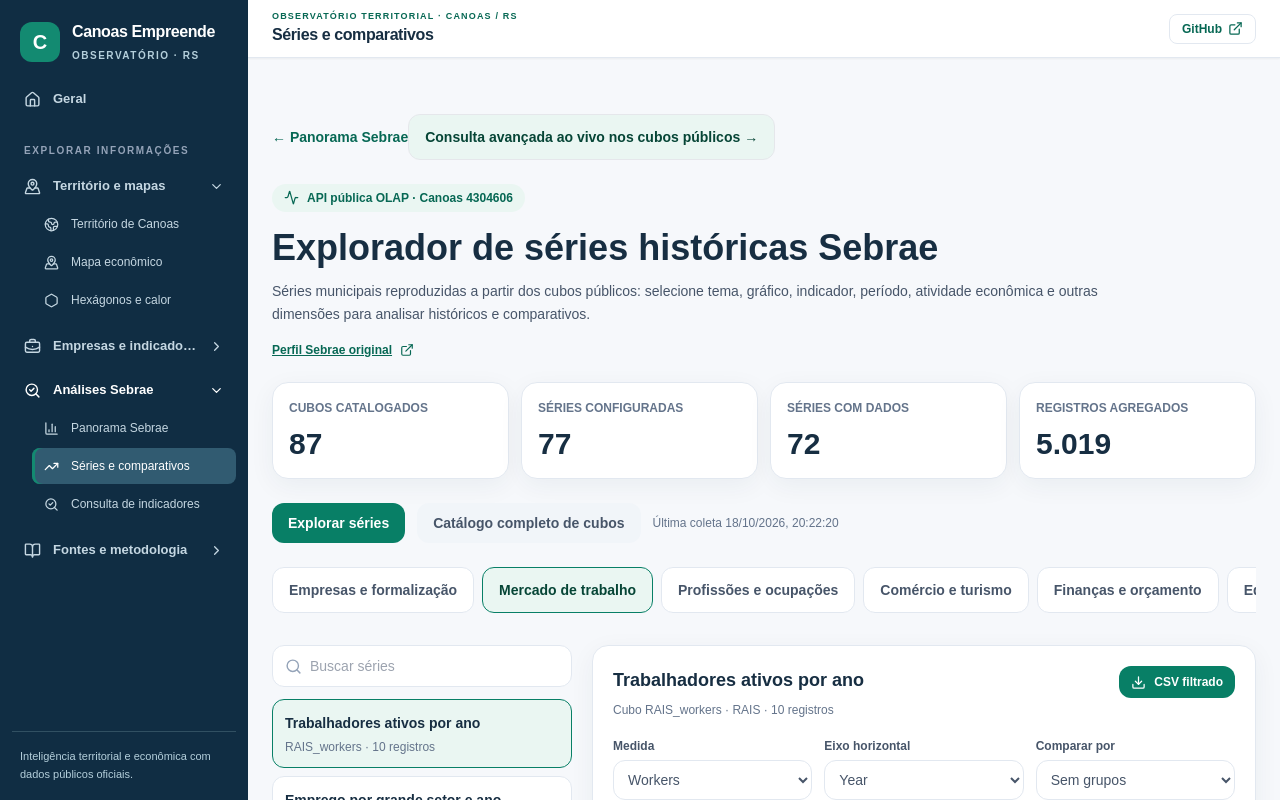
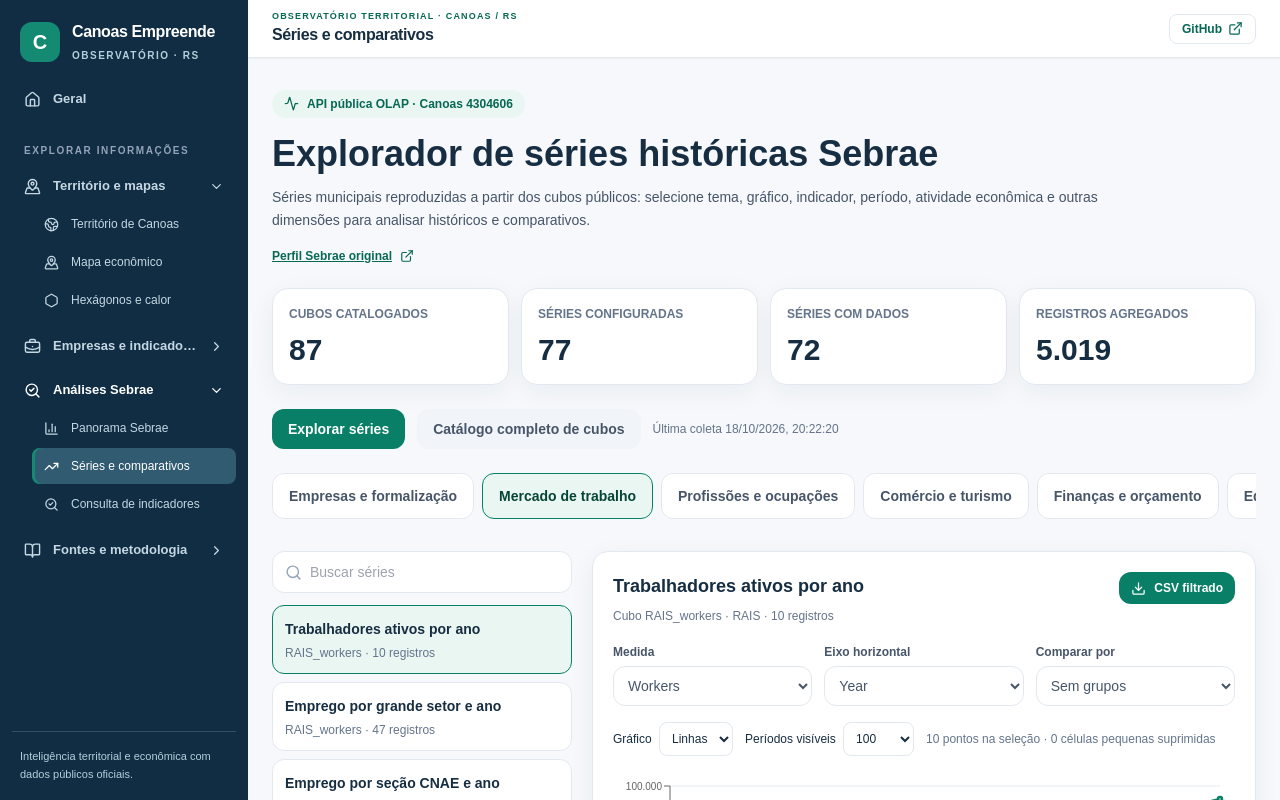
Before and after one commit to marcianolima/webgis-empreender-canoas, a Next.js app: page /sebrae/series in a window 1280 px wide. Shown: the top 800 px of the page. Built offline with nearby package versions, Linux system fonts and the light colour scheme.

Commit message:
refactor(navegacao): remover atalhos redundantes acima dos títulos das páginas

```diff
--- a/src/components/sebrae-series-dashboard.tsx
+++ b/src/components/sebrae-series-dashboard.tsx
@@ -156,8 +156,6 @@
   if(first)pickDataset(first);
  }
  return <main className="mx-auto max-w-[1550px] space-y-6 px-4 pb-16 pt-8 text-ink sm:px-6">
-  <Link href="/sebrae" className="text-sm font-semibold text-brand-700">← Panorama Sebrae</Link>
-  <Link href="/sebrae/consulta" className="inline-flex items-center gap-2 rounded-xl border border-brand-200 bg-brand-50 px-4 py-3 text-sm font-bold text-brand-900 hover:border-brand-500">Consulta avançada ao vivo nos cubos públicos →</Link>
   <header className="flex flex-wrap items-end justify-between gap-4">
    <div className="max-w-4xl">
     <span className="inline-flex gap-2 rounded-full bg-brand-50 px-3 py-1.5 text-xs font-bold text-brand-700"><Activity size={15}/> API pública OLAP · Canoas 4304606</span>
```
